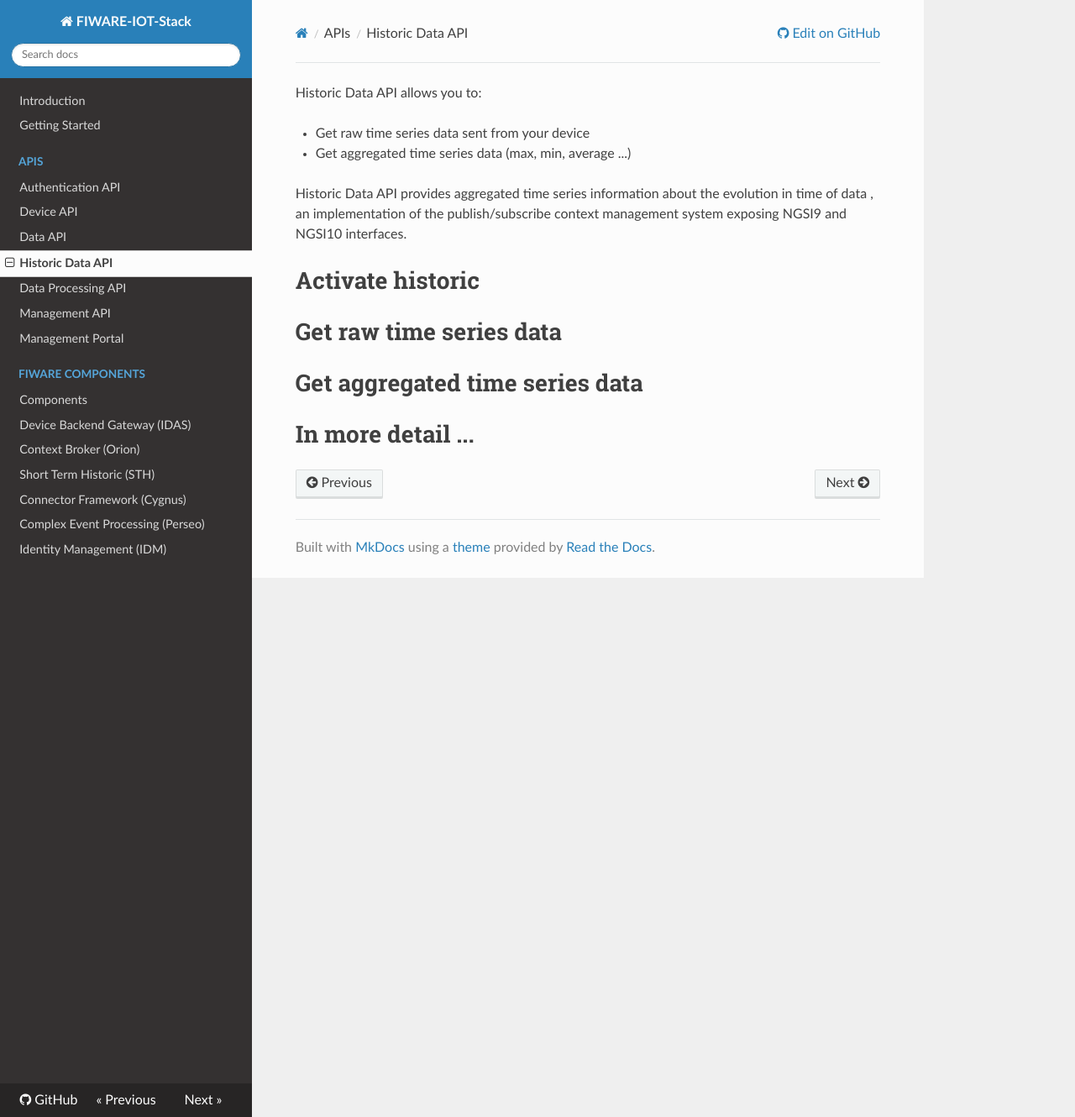
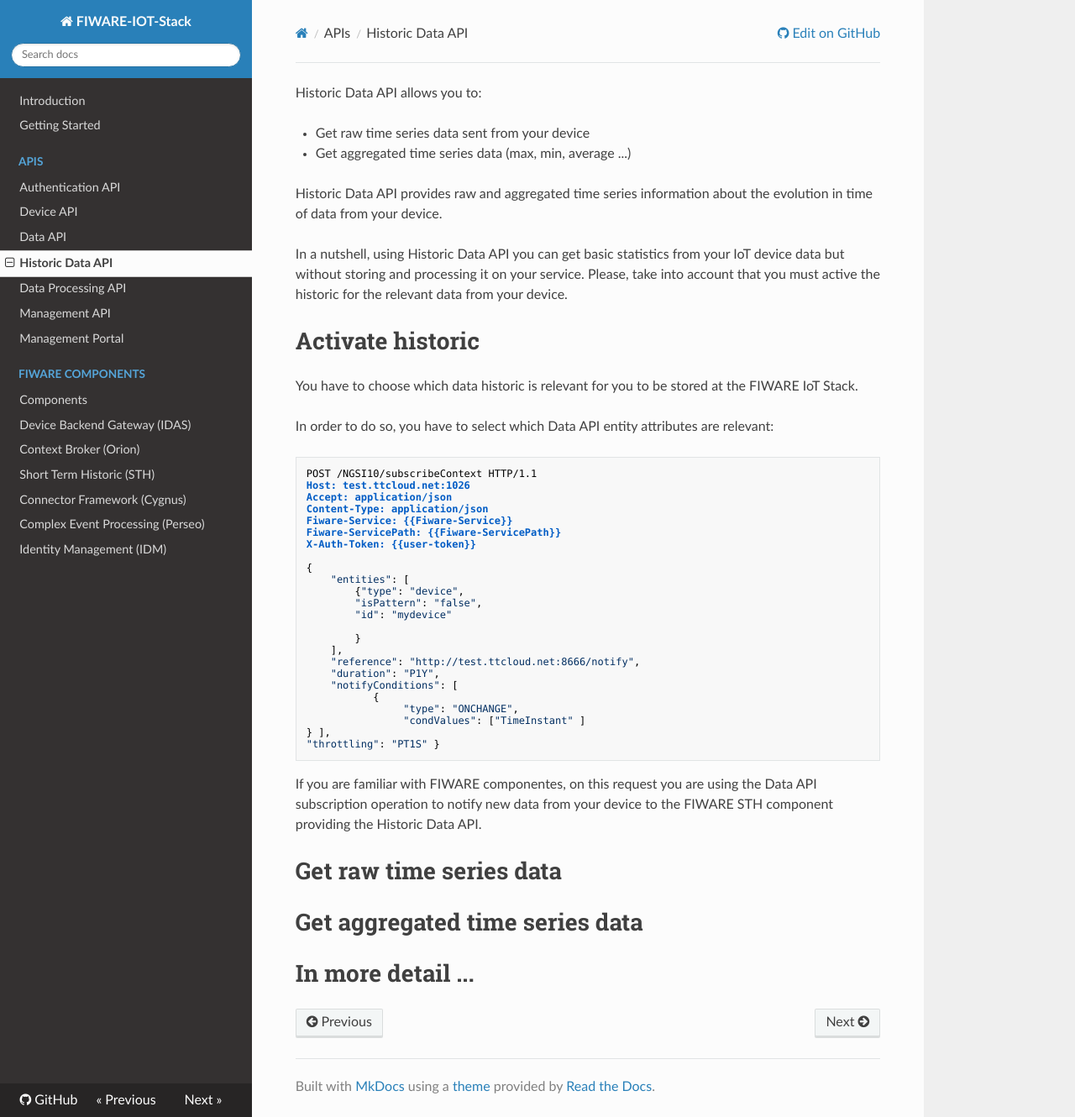
Before and after one commit to telefonicaid/thinking-cities, an MkDocs documentation site: the page built from docs/historicdata_api.md, in a window 1280 px wide and 1330 px high. Shown: the whole window at 84% size. Built offline with MkDocs 1.6.1, drawn with Linux system fonts in a browser that asks for light colours; nearby versions of some CDN libraries; old or Windows-style settings are respelled for this version of MkDocs.

Commit message:
Update historicdata_api.md

````diff
--- a/docs/historicdata_api.md
+++ b/docs/historicdata_api.md
@@ -3,9 +3,44 @@ Historic Data API allows you to:
 - Get raw time series data sent from your device
 - Get aggregated time series data (max, min, average ...)
 
-Historic Data API provides aggregated time series information about the evolution in time of data , an implementation of the publish/subscribe context management system exposing NGSI9 and NGSI10 interfaces.
+Historic Data API provides raw and aggregated time series information about the evolution in time of data from your device.
+
+In a nutshell, using Historic Data API you can get basic statistics from your IoT device data but without storing and processing it on your service. Please, take into account that you must active the historic for the relevant data from your device.
 
 # Activate historic
+
+You have to choose which data historic is relevant for you to be stored at the FIWARE IoT Stack.
+
+In order to do so, you have to select which Data API entity attributes are relevant:
+
+```
+POST /NGSI10/subscribeContext HTTP/1.1
+Host: test.ttcloud.net:1026
+Accept: application/json
+Content-Type: application/json
+Fiware-Service: {{Fiware-Service}}
+Fiware-ServicePath: {{Fiware-ServicePath}}
+X-Auth-Token: {{user-token}}
+
+{
+    "entities": [
+        {"type": "device",
+        "isPattern": "false",
+        "id": "mydevice"
+
+        }
+    ],
+    "reference": "http://test.ttcloud.net:8666/notify",
+    "duration": "P1Y",
+    "notifyConditions": [
+           {
+                "type": "ONCHANGE",
+                "condValues": ["TimeInstant" ]
+} ],
+"throttling": "PT1S" }
+```
+
+If you are familiar with FIWARE componentes, on this request you are using the Data API subscription operation to notify new data from your device to the FIWARE STH component providing the Historic Data API.
 
 # Get raw time series data
 
````
